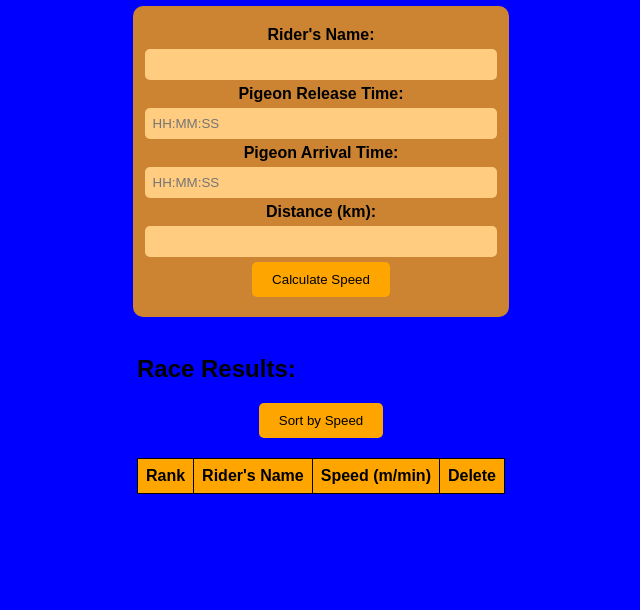
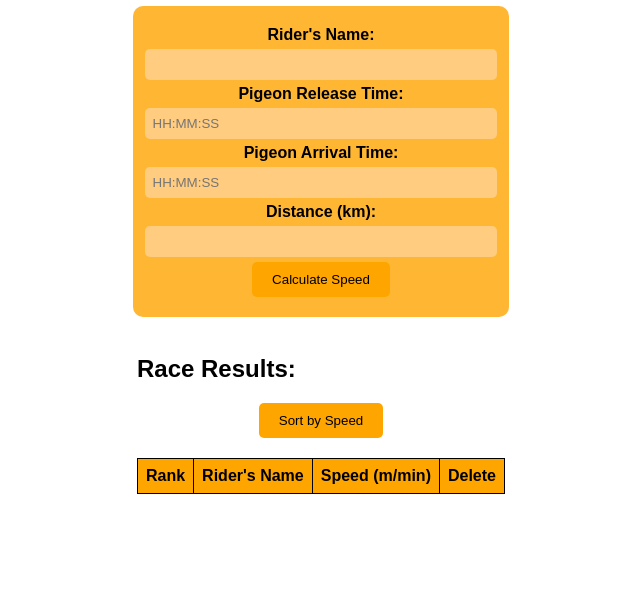
Before and after one commit to PigeonSpeedCalculator/calculat, a plain HTML site: page index.html in a window 1280 px wide. Shown: the part 190-800 px from the top of the page, without its empty margins (319-959 px from the left). Drawn offline with nearby package versions, Linux system fonts and the light colour scheme.

Commit message:
Update index.html

```diff
--- a/index.html
+++ b/index.html
@@ -4,7 +4,7 @@
   <title>Pigeon Speed Calculator</title>
   <style>
     body {
-      background-color: blue;
+      background-color: #00;
       font-family: Arial, sans-serif;
       display: flex;
       flex-direction: column;
```
